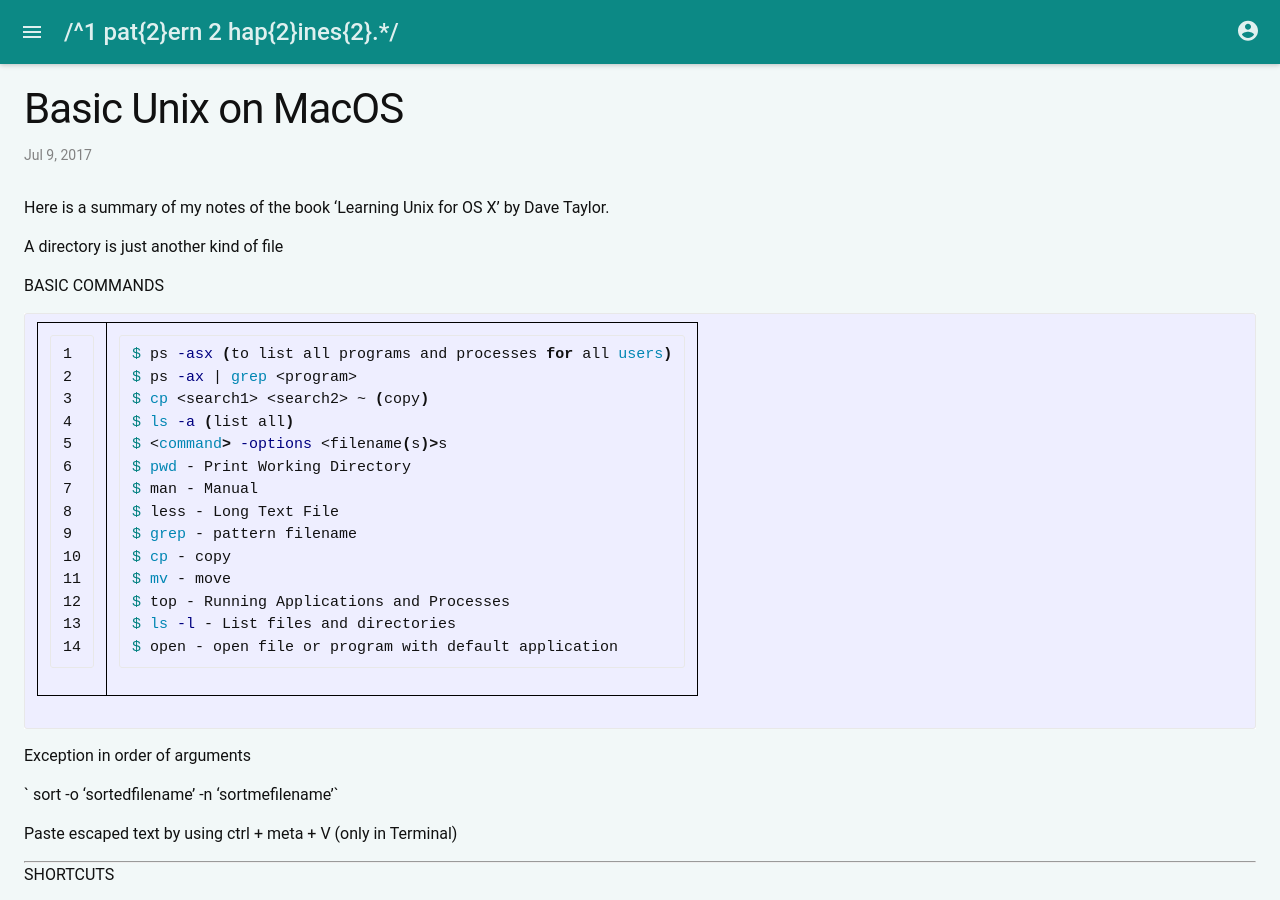
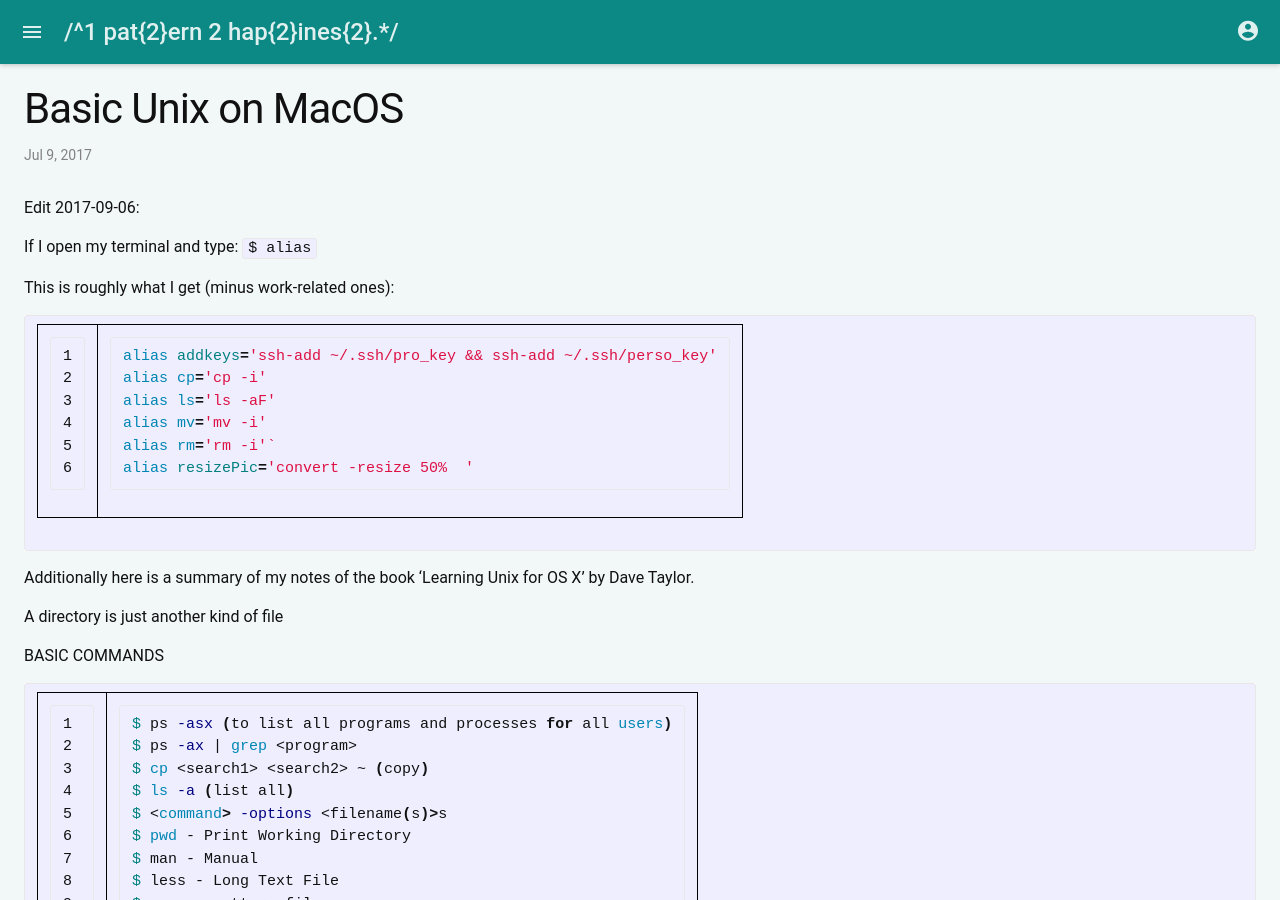
Before and after one commit to natachatomkinson/archived-personal-website, a Jekyll site: the page built from src/_posts/2017-07-09-basic-unix-on-mac-оs.md, in a window 1280 px wide and 900 px high. Built offline with Jekyll 4.4.1, drawn with Linux system fonts in a browser that asks for light colours; some web fonts are replaced; a script that is not in the unit is left out.

Commit message:
✏️: Edit Unix Blog Post, update cv

```diff
--- a/src/_posts/2017-07-09-basic-unix-on-mac-оs.md
+++ b/src/_posts/2017-07-09-basic-unix-on-mac-оs.md
@@ -11,13 +11,28 @@ tags:
 - education
 - bash
 meta:
-    _edit_last: '1'
+    _edit_last: '2'
     author:
     email: natseg@gmail.com
     display_name: natseg
 ---
 
-Here is a summary of my notes of the book 'Learning Unix for OS X' by Dave Taylor.
+Edit 2017-09-06:
+
+If I open my terminal and type:
+`$ alias`
+
+This is roughly what I get (minus work-related ones):
+{% highlight bash linenos %}
+alias addkeys='ssh-add ~/.ssh/pro_key && ssh-add ~/.ssh/perso_key'
+alias cp='cp -i'
+alias ls='ls -aF'
+alias mv='mv -i'
+alias rm='rm -i'`
+alias resizePic='convert -resize 50%  '
+{% endhighlight %}
+
+Additionally here is a summary of my notes of the book 'Learning Unix for OS X' by Dave Taylor.
 
 A directory is just another kind of file
 
```
Also changed, not shown: 1 other file.
